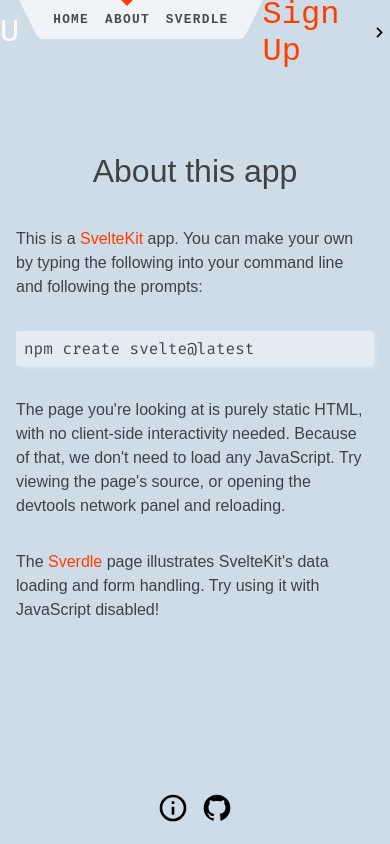
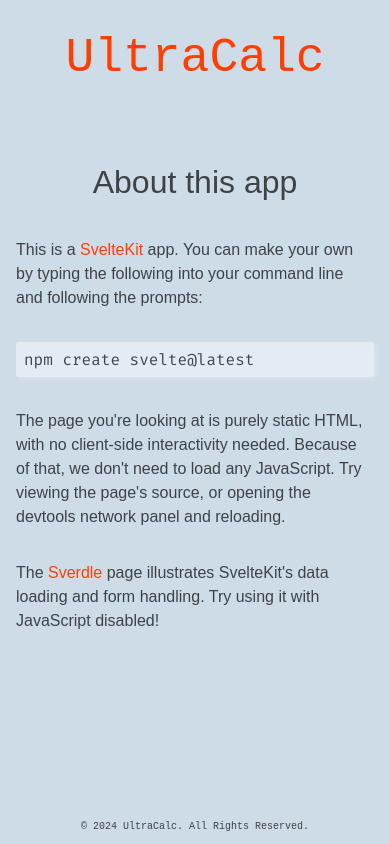
Before and after one commit to jdinh-782/ultracalc, a SvelteKit app: page /about in a window 390 px wide. Built offline with nearby package versions, Linux system fonts and the light colour scheme.

Commit message:
fix: responsiveness of home page and styling concerns

```diff
--- a/src/app.html
+++ b/src/app.html
@@ -2,7 +2,7 @@
 <html lang="en">
 	<head>
 		<meta charset="utf-8" />
-		<link rel="icon" href="%sveltekit.assets%/favicon.png" />
+		<!-- <link rel="icon" href="%sveltekit.assets%/favicon.png" /> -->
 		<meta name="viewport" content="width=device-width, initial-scale=1" />
 		%sveltekit.head%
 	</head>
--- a/src/routes/+layout.svelte
+++ b/src/routes/+layout.svelte
@@ -11,17 +11,9 @@
 	</main>
 
 	<footer>
-		<a href="/about">
-			<svg xmlns="http://www.w3.org/2000/svg" width="1em" height="1em" viewBox="0 0 24 24">
-				<path fill="currentColor" d="M11 9h2V7h-2m1 13c-4.41 0-8-3.59-8-8s3.59-8 8-8s8 3.59 8 8s-3.59 8-8 8m0-18A10 10 0 0 0 2 12a10 10 0 0 0 10 10a10 10 0 0 0 10-10A10 10 0 0 0 12 2m-1 15h2v-6h-2z"/>
-			</svg>
-		</a>
-
-		<a href="https://github.com/jdinh-782/UltraCalc/tree/develop" target="_blank">
-			<svg xmlns="http://www.w3.org/2000/svg" width="1em" height="1em" viewBox="0 0 24 24" {...$$props}>
-				<path fill="currentColor" d="M12 2A10 10 0 0 0 2 12c0 4.42 2.87 8.17 6.84 9.5c.5.08.66-.23.66-.5v-1.69c-2.77.6-3.36-1.34-3.36-1.34c-.46-1.16-1.11-1.47-1.11-1.47c-.91-.62.07-.6.07-.6c1 .07 1.53 1.03 1.53 1.03c.87 1.52 2.34 1.07 2.91.83c.09-.65.35-1.09.63-1.34c-2.22-.25-4.55-1.11-4.55-4.92c0-1.11.38-2 1.03-2.71c-.1-.25-.45-1.29.1-2.64c0 0 .84-.27 2.75 1.02c.79-.22 1.65-.33 2.5-.33s1.71.11 2.5.33c1.91-1.29 2.75-1.02 2.75-1.02c.55 1.35.2 2.39.1 2.64c.65.71 1.03 1.6 1.03 2.71c0 3.82-2.34 4.66-4.57 4.91c.36.31.69.92.69 1.85V21c0 .27.16.59.67.5C19.14 20.16 22 16.42 22 12A10 10 0 0 0 12 2" />
-			</svg>
-		</a>
+		<span>
+			© 2024 UltraCalc. All Rights Reserved.
+		</span>
 	</footer>
 </div>
 
@@ -50,25 +42,14 @@
 		align-items: center;
 		padding: 12px;
 		gap: 12px;
-	}
-
-	a {
-		color: black;
-	}
-
-	svg {
-		width: 2em;
-		height: 3em;
-		display: block;
-	}
-
-	svg:hover {
-		filter: invert(50%);
+		font-size: 10px;
+		font-family: monospace;
 	}
 
 	@media (min-width: 480px) {
 		footer {
 			padding: 12px 0;
+			font-size: 16px;
 		}
 	}
 </style>
--- a/src/routes/about/+page.svelte
+++ b/src/routes/about/+page.svelte
@@ -7,7 +7,7 @@
 	<h1>About this app</h1>
 
 	<p>
-		This is a <a href="https://kit.svelte.dev">SvelteKit</a> app. You can make your own by typing the
+		This is a <a href="/">SvelteKit</a> app. You can make your own by typing the
 		following into your command line and following the prompts:
 	</p>
 
--- a/src/routes/header/Header.svelte
+++ b/src/routes/header/Header.svelte
@@ -6,14 +6,16 @@
 
 <header>
 	<div class="corner left">
-		<a href="https://kit.svelte.dev" target="_blank">
-			<MediaQuery mediaQuery="(max-width: 480px)" let:matches>
+		<a href="/">
+			<!-- TODO: Testing out custom MediaQuery class -->
+			<!-- <MediaQuery mediaQuery="(max-width: 480px)" let:matches>
 				{#if matches}
 					<span>U</span>
 				{:else}
 					<span>UltraCalc</span>
 				{/if}
-			</MediaQuery>
+			</MediaQuery> -->
+			<span>UltraCalc</span>
 		</a>
 	</div>
 
@@ -70,8 +72,22 @@
 		height: 100%;
 		transition: color 0.2s linear;
 
+		@media (max-width: 768px) {
+			margin-top: 25px;
+		}
+
 		& span {
 			font-size: 32px;
+
+			@media (max-width: 768px) {
+				font-size: 48px;
+			}
+		}
+	}
+
+	.right {
+		@media (max-width: 768px) {
+			display: none;
 		}
 	}
 
@@ -83,6 +99,10 @@
 		display: flex;
 		justify-content: center;
 		--background: rgba(255, 255, 255, 0.7);
+
+		@media (max-width: 768px) {
+			display: none;
+		}
 	}
 
 	svg {
--- a/src/routes/styles.css
+++ b/src/routes/styles.css
@@ -9,6 +9,7 @@
 	--color-bg-2: hsl(224, 44%, 95%);
 	--color-theme-1: #ff3e00;
 	--color-theme-2: #4075a6;
+	--color-theme-3: #36454F;
 	--color-text: rgba(0, 0, 0, 0.7);
 	--column-width: 42rem;
 	--column-margin-top: 4rem;
--- a/src/routes/sverdle/+page.svelte
+++ b/src/routes/sverdle/+page.svelte
@@ -320,7 +320,7 @@
 	.keyboard button:disabled {
 		--size: min(8vw, 4vh, 40px);
 		background-color: snow;
-		color: black;
+		color: var(--color-theme-3);
 		width: var(--size);
 		border: none;
 		border-radius: 2px;
```
Also changed, not shown: src/routes/+page.svelte (+23 -8 lines).
